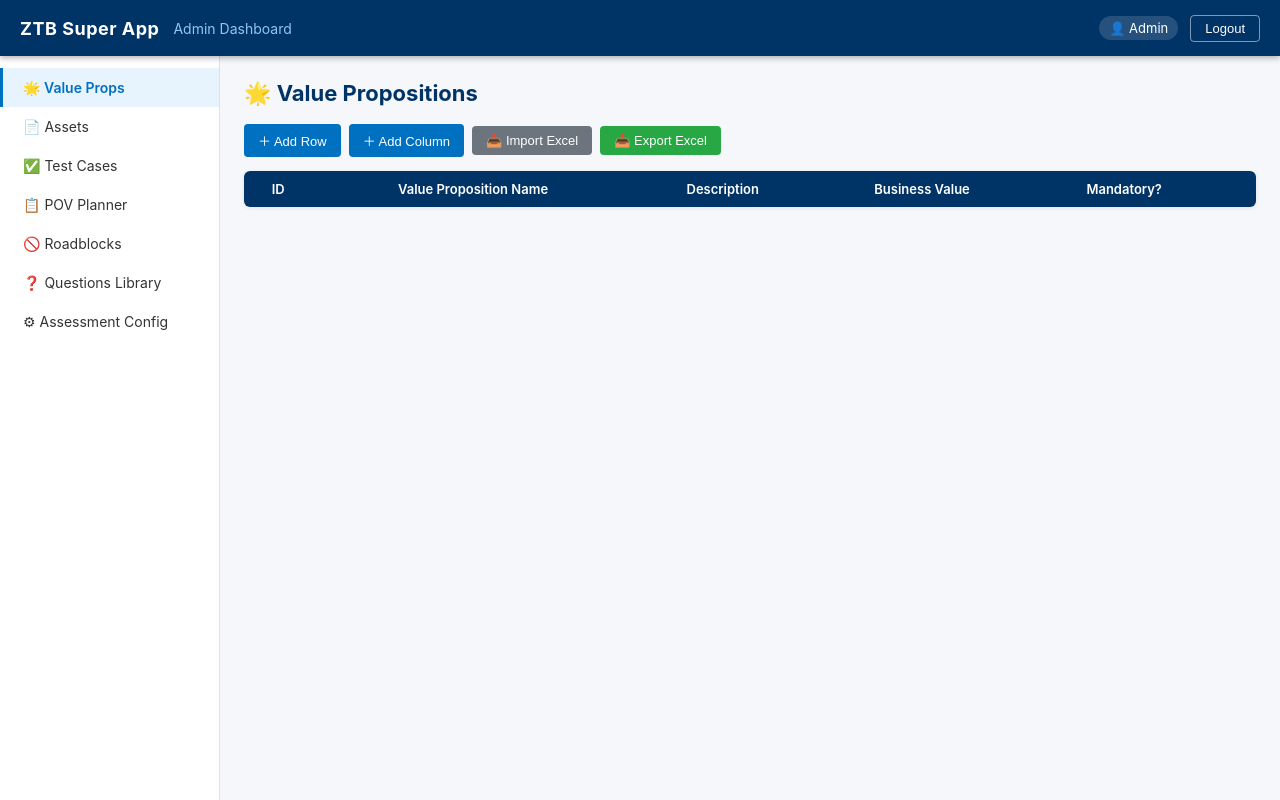
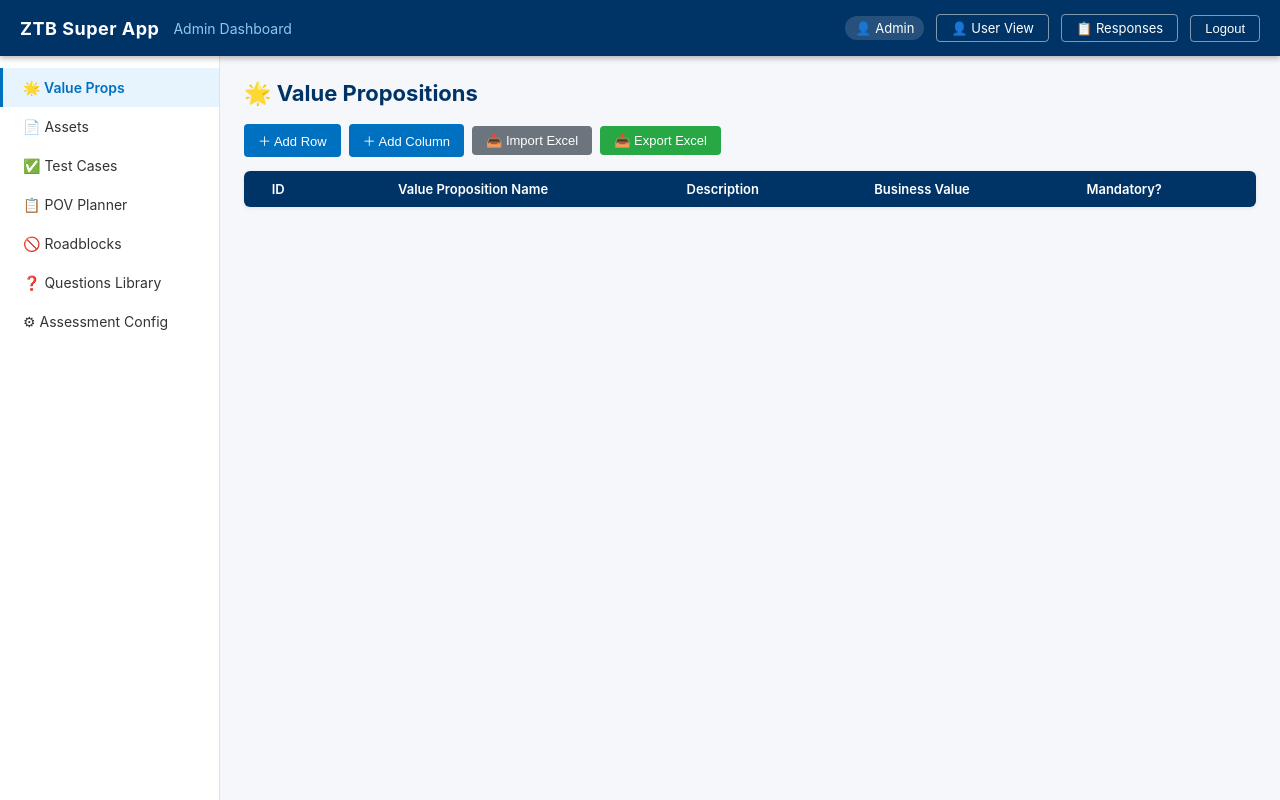
Before and after one commit to rakeshsharma91/ztb-super-app, a Flask app: page /admin/dashboard in a window 1280 px wide. Run offline with Flask 3, Linux system fonts and the light colour scheme; the visitor is signed in with stand-in values (Sample User, id 1); data comes from the database, SQL or seed files in the repository; data that the repository does not hold is empty; some libraries are stand-ins or nearby versions.

Commit message:
Add User View and Responses nav buttons to admin dashboard navbar

```diff
--- a/templates/admin_dashboard.html
+++ b/templates/admin_dashboard.html
@@ -31,6 +31,13 @@ body { font-family: -apple-system, BlinkMacSystemFont, 'Segoe UI', Roboto, sans-
 #navbar .subtitle { color: #90c8f0; font-size: 14px; margin-left: 14px; }
 #navbar .nav-right { margin-left: auto; display: flex; align-items: center; gap: 12px; }
 #navbar .user-badge { background: rgba(255,255,255,0.15); color: #fff; padding: 4px 10px; border-radius: 12px; font-size: 13px; }
+#navbar .nav-btn {
+  background: transparent; border: 1px solid rgba(255,255,255,0.5); color: #fff;
+  padding: 5px 14px; border-radius: 4px; cursor: pointer; font-size: 13px;
+  text-decoration: none; display: inline-flex; align-items: center; gap: 6px;
+  transition: background 0.2s;
+}
+#navbar .nav-btn:hover { background: rgba(255,255,255,0.15); }
 #navbar .logout-btn { background: transparent; border: 1px solid rgba(255,255,255,0.5); color: #fff; padding: 5px 14px; border-radius: 4px; cursor: pointer; font-size: 13px; transition: background 0.2s; }
 #navbar .logout-btn:hover { background: rgba(255,255,255,0.15); }
 
@@ -231,6 +238,8 @@ body { font-family: -apple-system, BlinkMacSystemFont, 'Segoe UI', Roboto, sans-
   <span class="subtitle">Admin Dashboard</span>
   <div class="nav-right">
     <span class="user-badge" id="user-badge">&#128100; Admin</span>
+    <a class="nav-btn" href="/user" target="_blank">&#128100; User View</a>
+    <a class="nav-btn" href="/admin/responses">&#128203; Responses</a>
     <button class="logout-btn" onclick="window.location.href='/admin/logout'">Logout</button>
   </div>
 </nav>
```
